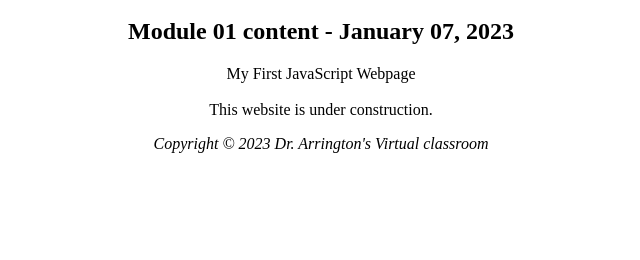
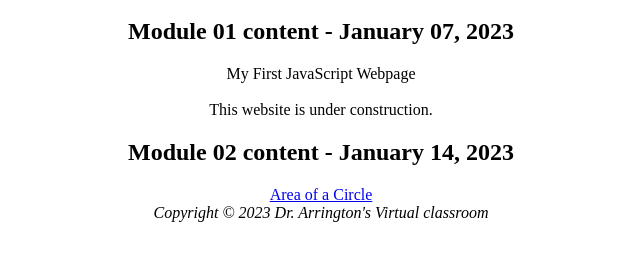
Before and after one commit to mltrelstad/mltrelstad.github.io, a plain HTML site: page index.html in a window 1280 px wide. Shown: the part 48-308 px from the top of the page, without its empty margins (319-959 px from the left). Drawn offline with Linux system fonts and the light colour scheme.

Commit message:
Add files via upload

```diff
--- a/index.html
+++ b/index.html
@@ -15,6 +15,10 @@
              console.log("This site is under construction.")
         </script>
         </p>
+        <h2>Module 02 content - January 14, 2023</h2>
+            <a href="Mod2JS/Mod2.html">
+                Area of a Circle
+            </a>
     </center>
     <footer>
         <center>
```
